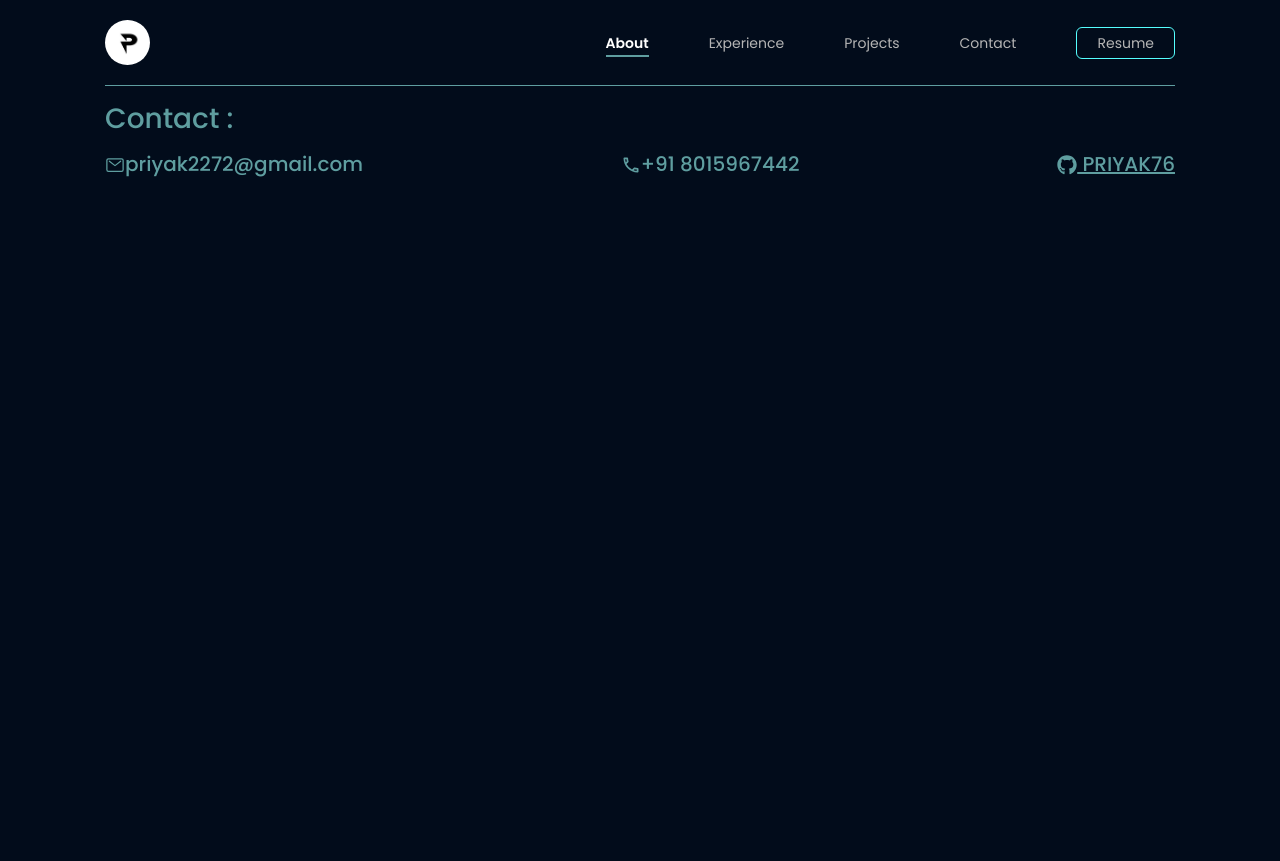
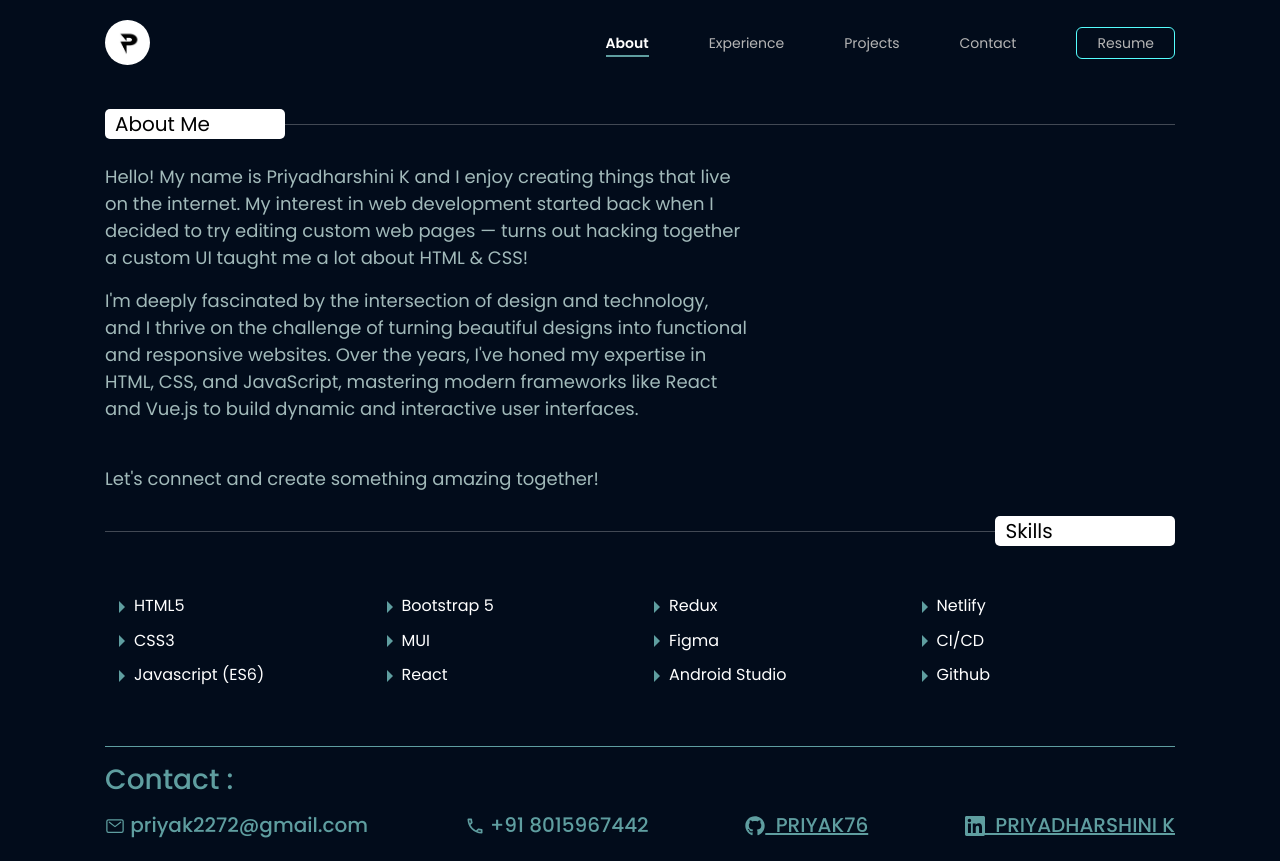
Before and after one commit to PRIYAK76/priyadharshiniprotfolio, a React (Create React App) app: page /About in a window 1280 px wide. Before the commit the page ends 800 px from the top, so only its background shows below. Built offline with nearby package versions, Linux system fonts and the light colour scheme.

Commit message:
changes in about

```diff
--- a/src/components/Footer/Footer.js
+++ b/src/components/Footer/Footer.js
@@ -3,7 +3,7 @@ import "./Footer.css"
 import { IoMailOutline } from "react-icons/io5";
 import { FaGithub } from "react-icons/fa";
 import { MdOutlineCall } from "react-icons/md";
-
+import { SiLinkedin } from "react-icons/si";
 const Footer = () => {
     return (
         <div className='container'>
@@ -13,11 +13,16 @@ const Footer = () => {
             <div className='hr-tag-footer'>
                 <h3 className='footer-title my-3'>Contact : </h3>
                 <div className='d-flex justify-content-between my-3 footer-content'>
-                    <h5><IoMailOutline />priyak2272@gmail.com</h5>
-                    <h5><MdOutlineCall />+91 8015967442</h5>
+                    <h5><IoMailOutline />&nbsp;priyak2272@gmail.com</h5>
+                    <h5><MdOutlineCall />&nbsp;+91 8015967442</h5>
                     <a href="https://github.com/PRIYAK76" target="_blank" rel="noopener noreferrer">
                         <h5>
-                            <FaGithub /> PRIYAK76
+                            <FaGithub />&nbsp; PRIYAK76
+                        </h5>
+                    </a>
+                    <a href="https://www.linkedin.com/in/priyadharshini-krishnakumar-122883227/" target="_blank" rel="noopener noreferrer">
+                        <h5>
+                        <SiLinkedin />&nbsp; PRIYADHARSHINI K
                         </h5>
                     </a>
                 </div>
--- a/src/components/Navbar/Navbar.css
+++ b/src/components/Navbar/Navbar.css
@@ -84,6 +84,9 @@ ul{
   }
 }
 
+.menu-icon{
+  color: white;
+}
 @media (max-width: 600px) {
   .menu-icon {
     display: block;
@@ -94,7 +97,8 @@ ul{
     position: absolute;
     right: 0;
     top: 60px;
-    background-color: #fef7e5;
+    /* background-color: #32484c; */
+    background: linear-gradient(90deg, #2d555c, #0a4954);
     width: 0px;
     height: calc(100vh - 60px);
     transition: all 0.3s ease-in;
@@ -114,4 +118,8 @@ ul{
     margin-right: unset;
     margin-top: 22px;
   }
+
+  .d-flex{
+    display: block !important;
+  }
 }
--- a/src/components/Navbar/Navbar.js
+++ b/src/components/Navbar/Navbar.js
@@ -20,7 +20,7 @@ const Navbar = () => {
                         <NavLink to="/"> <img src={Logo} className="logo-image-navbar" alt='logo-pigc-navbar' /></NavLink>
                     </div>
                     <div className="menu-icon" onClick={handleShowNavbar}>
-                        {showNavbar ? <MdClose /> : <RiMenu3Fill />}
+                        {showNavbar ? <MdClose size={24} /> : <RiMenu3Fill size={24} />}
 
                     </div>
                     <div className={`nav-elements  ${showNavbar && "active"}`}>
--- a/src/pages/Styles.css
+++ b/src/pages/Styles.css
@@ -1,27 +1,89 @@
-.hero-section-title-1{
+.hero-section-title-1 {
     font-size: 5.4rem;
     font-weight: 700;
-    color: cadetblue;
+    color: rgb(95, 158, 160);
 }
 
-.hero-section-title-2{
+.hero-section-title-2 {
     font-size: 4rem;
     font-weight: 700;
-    color:rgb(127, 187, 187);
+    color: rgb(127, 187, 187);
     letter-spacing: 0.4rem;
 }
 
-.hero-section-subtitle{
+.hero-section-subtitle {
     font-size: 1.2rem;
     font-weight: 700;
     width: 70%;
-    color:rgb(161, 161, 161);
+    color: rgb(161, 161, 161);
 }
 
-.hero-sec{
+.hero-sec {
     margin-top: 4rem;
 }
 
-a{
+a {
     color: inherit;
 }
+
+.about-me-text {
+    font-size: 18px;
+    width: 60%;
+    color: rgb(162, 186, 186);
+}
+
+.about-me-title {
+    font-size: 20px;
+    color: black;
+}
+
+.hr-with-text {
+    display: flex;
+    align-items: center;
+    justify-content: center;
+    position: relative;
+}
+
+.hr-with-text hr {
+    width: 90%;
+    margin: 0;
+    color: white;
+}
+
+.hr-text {
+    padding: 0 10px;
+    background-color: white;
+    width: 18%;
+    border-radius: 5px;
+}
+
+.two-column-list {
+    columns: 4;
+    list-style: none;
+    padding: 0;
+    column-gap: 0px;
+    color: white;
+}
+
+.two-column-list li {
+    margin-bottom: 10px;
+    /* Adjust as needed */
+    list-style-type: none;
+}
+
+.arrow-list {
+    list-style: none;
+    /* padding-left: 20px; */
+}
+
+.arrow-list li::before {
+    content: '';
+    display: inline-block;
+    margin-right: 5px;
+    /* Adjust spacing */
+    vertical-align: middle;
+}
+
+ul{
+    margin: 0px;
+}
--- a/src/pages/about/About.js
+++ b/src/pages/about/About.js
@@ -1,9 +1,44 @@
 import React from 'react'
+import { IoMdArrowDropright } from "react-icons/io";
 
 const About = () => {
+  const items = ['HTML5', 'CSS3', 'Javascript (ES6)', 'Bootstrap 5', 'MUI', 'React', 'Redux', 'Figma', 'Android Studio', 'Netlify', 'CI/CD', 'Github'];
   return (
-    <div>
+    <div className='container'>
 
+      <div>
+        <div class="hr-with-text my-4">
+          <span class="hr-text about-me-title">About Me</span>
+          <hr />
+        </div>
+        <p className='about-me-text'>Hello! My name is Priyadharshini K  and I enjoy creating things that live on the internet.
+          My interest in web development started back when I decided to try editing custom
+          web pages — turns out hacking together a custom UI taught me a lot about HTML & CSS!
+        </p>
+        <p className='about-me-text'>
+          I'm deeply fascinated by the intersection of design and technology, and I thrive on the challenge of turning beautiful
+          designs into functional and responsive websites. Over the years, I've honed my expertise in HTML, CSS,
+          and JavaScript, mastering modern frameworks like React and Vue.js to build dynamic and interactive user
+          interfaces.
+        </p>
+        <p className='about-me-text'>
+          <br />
+          Let's connect and create something amazing together!</p>
+        <div class="hr-with-text my-4">
+          <hr />
+          <span class="hr-text about-me-title">Skills</span>
+        </div>
+        <div>
+          <ul className="two-column-list arrow-list my-5">
+            {items.map((item, index) => (
+              <li key={index}>
+                <IoMdArrowDropright color='#5f9ea0' size={24} />
+                {item}
+              </li>
+            ))}
+          </ul>
+        </div>
+      </div>
     </div>
   )
 }
--- a/src/pages/home/Home.js
+++ b/src/pages/home/Home.js
@@ -2,7 +2,7 @@ import React from 'react'
 
 const Home = () => {
     return (
-        <div className='container hero-sec'>
+        <div className='container hero-sec mt-5'>
             <div>
                 <h1 className='hero-section-title-1'>Priyadharshini K</h1>
                 <h2 className='hero-section-title-2'>I build things for the web</h2>
```
